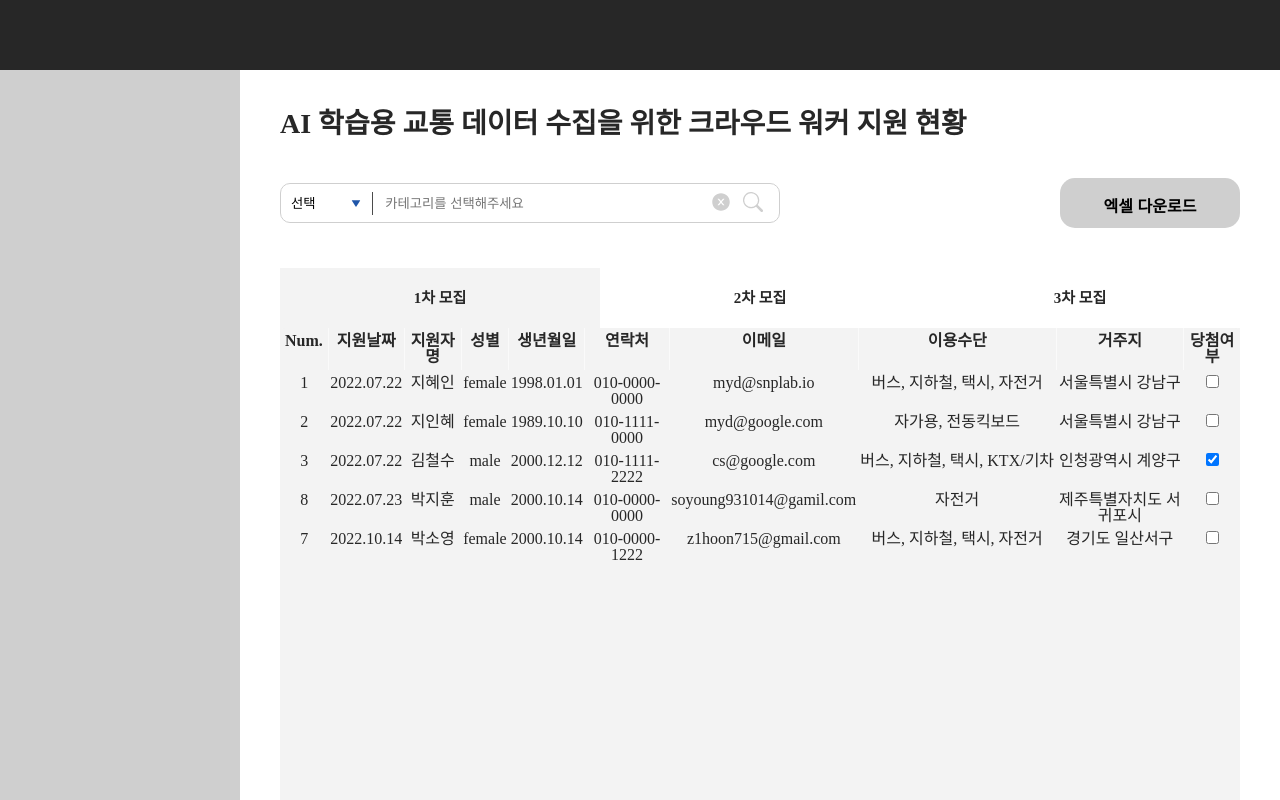
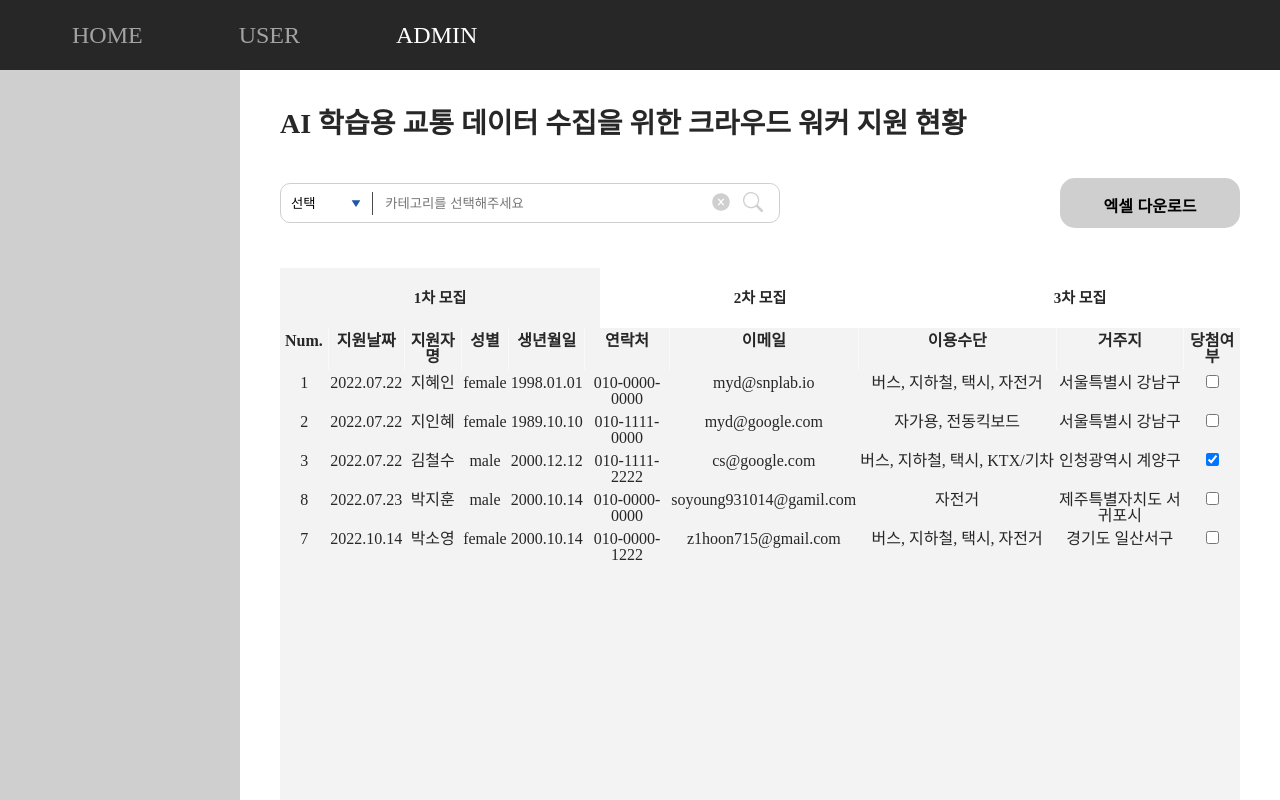
Before and after one commit to wanted-group-4/wanted-group-4-snplab, a React (Create React App) app: page /admin in a window 1280 px wide. Built offline with nearby package versions, Linux system fonts and the light colour scheme; data requests are answered from the project's data file.

Commit message:
feat: 이동을 위한 NavLink 추가

```diff
--- /dev/null
+++ b/src/components/layout/Header.tsx
@@ -0,0 +1,35 @@
+import React from 'react';
+import styled from 'styled-components';
+import { NavLink } from 'react-router-dom';
+
+export default function Header() {
+  return (
+    <HeaderContainer>
+      <NavLinkWrapper to="">HOME</NavLinkWrapper>
+      <NavLinkWrapper to="/user">USER</NavLinkWrapper>
+      <NavLinkWrapper to="/admin">ADMIN</NavLinkWrapper>
+    </HeaderContainer>
+  );
+}
+
+const HeaderContainer = styled.header`
+  padding: 0 24px;
+  display: flex;
+  align-items: center;
+  grid-area: header;
+  background: ${({ theme }) => theme.color.black};
+`;
+const NavLinkWrapper = styled(NavLink)`
+  padding: 12px 48px;
+  color: #a3a3a3;
+  text-decoration: none;
+  font-size: 24px;
+  font-weight: 300;
+  &.active {
+    color: #ffffff;
+    font-weight: 400;
+  }
+  &:hover {
+    color: #ffffff;
+  }
+`;
--- a/src/components/layout/WebLayout.tsx
+++ b/src/components/layout/WebLayout.tsx
@@ -1,6 +1,8 @@
 import React from 'react';
 import { Outlet } from 'react-router';
 import styled from 'styled-components';
+
+import Header from '@components/layout/Header';
 
 export default function WebLayout() {
   return (
@@ -29,10 +31,10 @@ const WebLayoutContainer = styled.div`
   }
 `;
 
-const Header = styled.div`
-  grid-area: header;
-  background: ${({ theme }) => theme.color.black};
-`;
+// const Header = styled.div`
+//   grid-area: header;
+//   background: ${({ theme }) => theme.color.black};
+// `;
 const SideBar = styled.div`
   grid-area: sidebar;
   background: ${({ theme }) => theme.color.grey_04};
```
